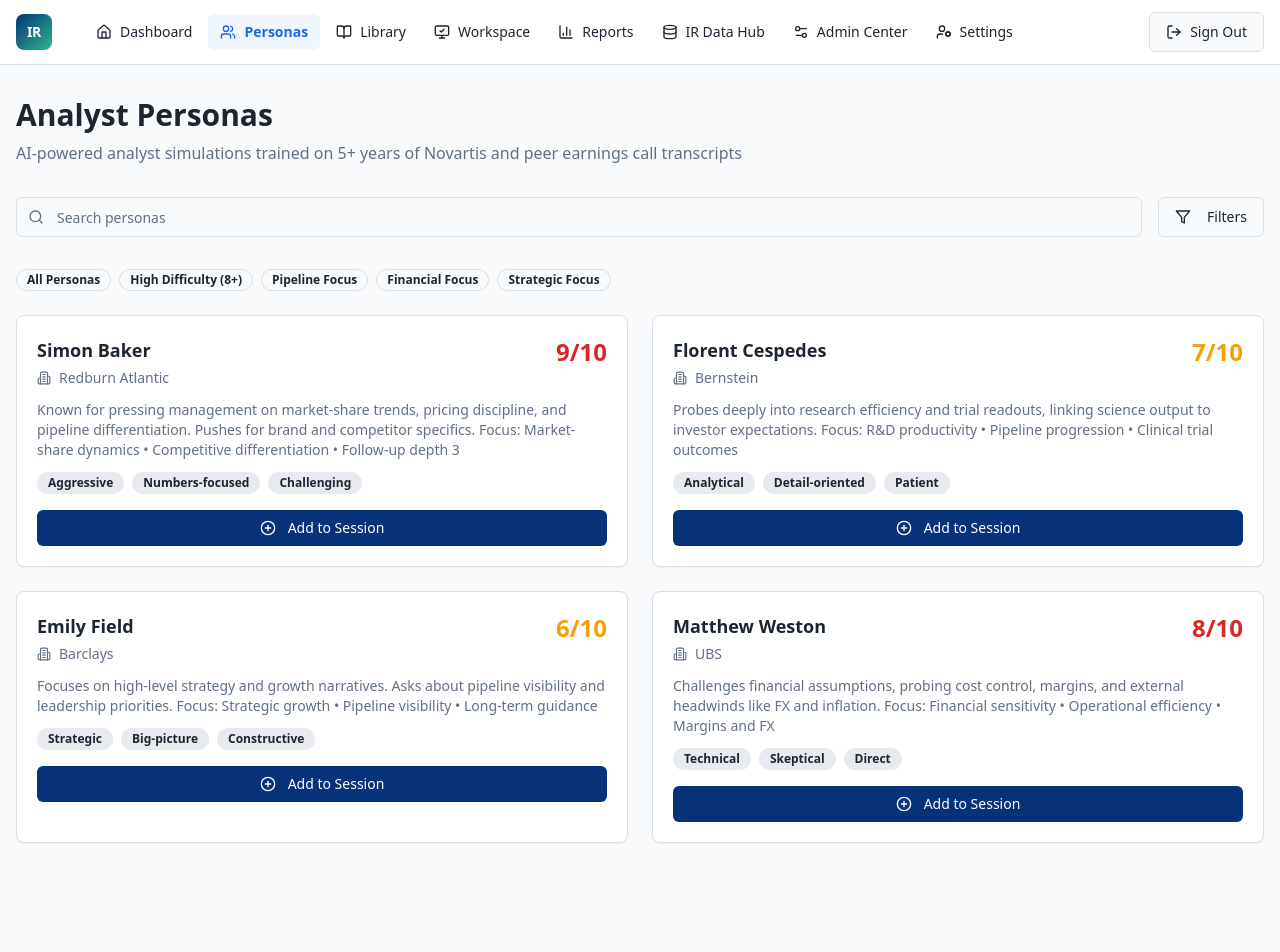
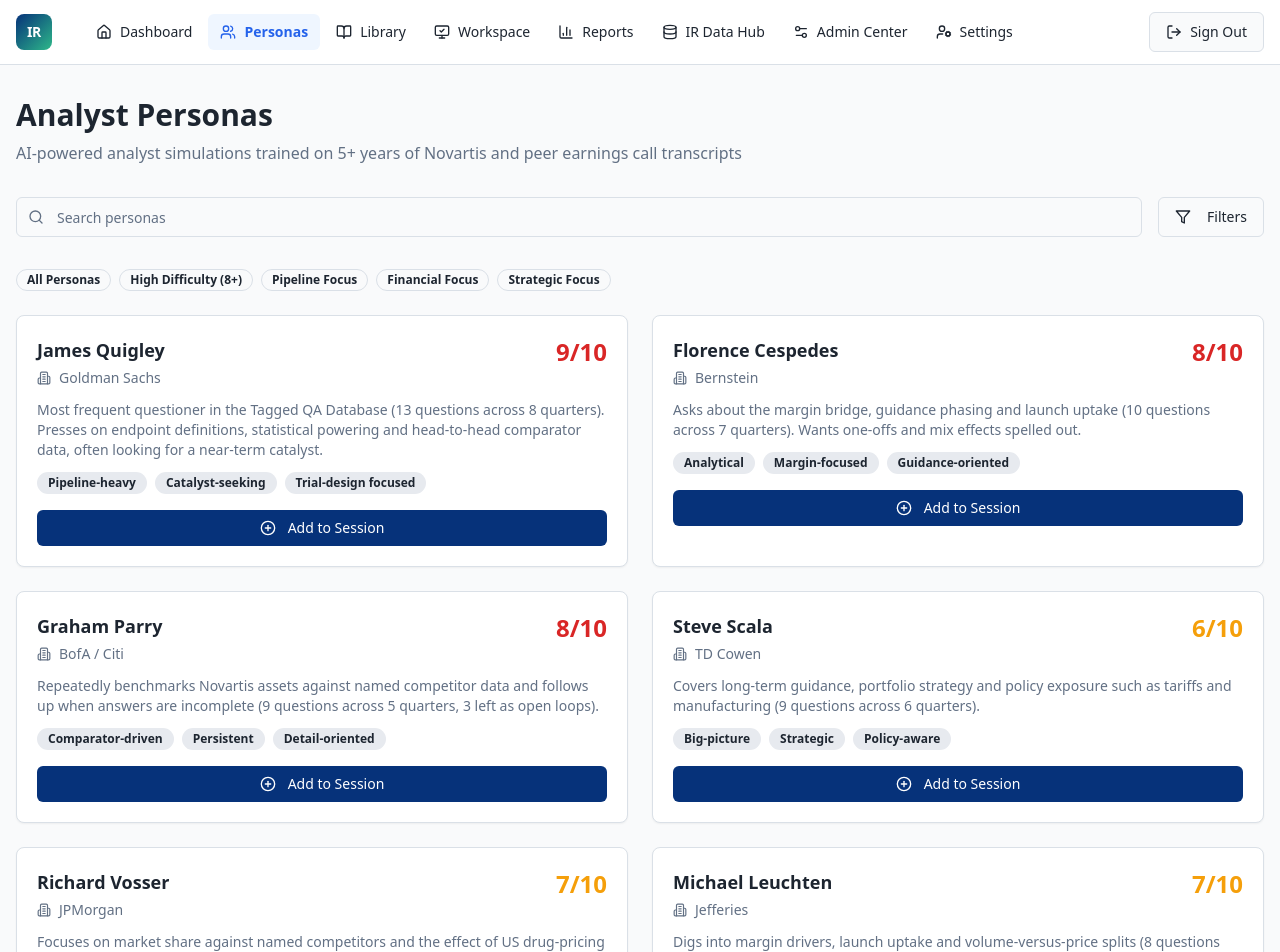
Before and after one commit to Shreeraj-Deshmukh/IR-Frontend, a React (Vite) app: page /personas in a window 1280 px wide. Shown: the top 952 px of the page. Before the commit the page ends 875 px from the top, so only its background shows below. Built offline with nearby package versions, Linux system fonts and the light colour scheme; the HTML template or start-up script is replaced by a standard one.

Commit message:
personas changed

```diff
--- a/src/data/personas.ts
+++ b/src/data/personas.ts
@@ -8,42 +8,63 @@ export interface Persona {
   focusAreas: string[];
 }
 
+// Ranked by number of questions in the Tagged QA Database (api/naive_prompt.txt, Table 2); only named analysts
+// with 8+ questions are included. Difficulty and style tags are illustrative, derived from each analyst's tagged
+// questions (catalyst-seeking, open-loop follow-ups, category mix).
 export const personas: Persona[] = [
   {
     id: 1,
-    name: "Simon Baker",
-    firm: "Redburn Atlantic",
-    style: ["Aggressive", "Numbers-focused", "Challenging"],
+    name: "James Quigley",
+    firm: "Goldman Sachs",
+    style: ["Pipeline-heavy", "Catalyst-seeking", "Trial-design focused"],
     difficulty: 9,
-    description: "Known for pressing management on market-share trends, pricing discipline, and pipeline differentiation. Pushes for brand and competitor specifics. Focus: Market-share dynamics • Competitive differentiation • Follow-up depth 3",
-    focusAreas: ["Market-share dynamics", "Competitive differentiation", "Follow-up depth 3"],
+    description: "Most frequent questioner in the Tagged QA Database (13 questions across 8 quarters). Presses on endpoint definitions, statistical powering and head-to-head comparator data, often looking for a near-term catalyst.",
+    focusAreas: ["Endpoint powering", "Comparator efficacy", "Gross-to-net"],
   },
   {
     id: 2,
-    name: "Florent Cespedes",
+    name: "Florence Cespedes",
     firm: "Bernstein",
-    style: ["Analytical", "Detail-oriented", "Patient"],
-    difficulty: 7,
-    description: "Probes deeply into research efficiency and trial readouts, linking science output to investor expectations. Focus: R&D productivity • Pipeline progression • Clinical trial outcomes",
-    focusAreas: ["R&D productivity", "Pipeline progression", "Clinical trial outcomes"],
+    style: ["Analytical", "Margin-focused", "Guidance-oriented"],
+    difficulty: 8,
+    description: "Asks about the margin bridge, guidance phasing and launch uptake (10 questions across 7 quarters). Wants one-offs and mix effects spelled out.",
+    focusAreas: ["Margin bridge", "Guidance cadence", "Launch uptake"],
   },
   {
     id: 3,
-    name: "Emily Field",
-    firm: "Barclays",
-    style: ["Strategic", "Big-picture", "Constructive"],
-    difficulty: 6,
-    description: "Focuses on high-level strategy and growth narratives. Asks about pipeline visibility and leadership priorities. Focus: Strategic growth • Pipeline visibility • Long-term guidance",
-    focusAreas: ["Strategic growth", "Pipeline visibility", "Long-term guidance"],
+    name: "Graham Parry",
+    firm: "BofA / Citi",
+    style: ["Comparator-driven", "Persistent", "Detail-oriented"],
+    difficulty: 8,
+    description: "Repeatedly benchmarks Novartis assets against named competitor data and follows up when answers are incomplete (9 questions across 5 quarters, 3 left as open loops).",
+    focusAreas: ["Comparator efficacy", "Gross-to-net", "Launch uptake"],
   },
   {
     id: 4,
-    name: "Matthew Weston",
-    firm: "UBS",
-    style: ["Technical", "Skeptical", "Direct"],
-    difficulty: 8,
-    description: "Challenges financial assumptions, probing cost control, margins, and external headwinds like FX and inflation. Focus: Financial sensitivity • Operational efficiency • Margins and FX",
-    focusAreas: ["Financial sensitivity", "Operational efficiency", "Margins and FX"],
+    name: "Steve Scala",
+    firm: "TD Cowen",
+    style: ["Big-picture", "Strategic", "Policy-aware"],
+    difficulty: 6,
+    description: "Covers long-term guidance, portfolio strategy and policy exposure such as tariffs and manufacturing (9 questions across 6 quarters).",
+    focusAreas: ["Long-term guidance", "LOE erosion", "Tariffs & manufacturing"],
+  },
+  {
+    id: 5,
+    name: "Richard Vosser",
+    firm: "JPMorgan",
+    style: ["Competitive", "Share-focused", "Policy-aware"],
+    difficulty: 7,
+    description: "Focuses on market share against named competitors and the effect of US drug-pricing policy (8 questions across 7 quarters).",
+    focusAreas: ["Competitor comparison", "IRA / Part D", "Gross-to-net"],
+  },
+  {
+    id: 6,
+    name: "Michael Leuchten",
+    firm: "Jefferies",
+    style: ["Numbers-focused", "Margin-driven", "Launch-curve focused"],
+    difficulty: 7,
+    description: "Digs into margin drivers, launch uptake and volume-versus-price splits (8 questions across 5 quarters).",
+    focusAreas: ["Margin bridge", "Launch uptake", "Volume vs price"],
   },
 ];
 
--- a/src/pages/SessionCreation.tsx
+++ b/src/pages/SessionCreation.tsx
@@ -11,6 +11,7 @@ import { Select, SelectContent, SelectItem, SelectTrigger, SelectValue } from "@
 import { Slider } from "@/components/ui/slider";
 import { Info, Users, FileText, UserCircle, CheckCircle, CheckCircle2, Circle, GripVertical, ArrowLeft, PlayCircle } from "lucide-react";
 import { useNavigate } from "react-router-dom";
+import { personas } from "@/data/personas";
 
 const steps = [
   { label: "Info", icon: Info },
@@ -28,12 +29,7 @@ const mockParticipants = [
   { id: 5, name: "Marie-France Tschudin", role: "President Innovative Meds" },
 ];
 
-const mockPersonas = [
-  { id: 1, name: "Simon Baker", firm: "Redburn Atlantic", difficulty: 9, focus: ["Financials", "Pipeline"] },
-  { id: 2, name: "Florent Cespedes", firm: "Bernstein", difficulty: 7, focus: ["Commercial", "Trials"] },
-  { id: 3, name: "Emily Field", firm: "Barclays", difficulty: 6, focus: ["Financials", "FX"] },
-  { id: 4, name: "Matthew Weston", firm: "UBS", difficulty: 8, focus: ["Pipeline", "Commercial"] },
-];
+const mockPersonas = personas.map((p) => ({ ...p, focus: p.focusAreas.slice(0, 2) }));
 
 export default function SessionCreation() {
   const [currentStep, setCurrentStep] = useState(0);
--- a/src/pages/SessionReport.tsx
+++ b/src/pages/SessionReport.tsx
@@ -3,6 +3,7 @@ import { Card } from "@/components/ui/card";
 import { Badge } from "@/components/ui/badge";
 import { Download, Share2, Lightbulb, Target, MessageSquare, TrendingUp, ArrowLeftCircle, BookOpen } from "lucide-react";
 import { useParams, useNavigate } from "react-router-dom";
+import { personas } from "@/data/personas";
 
 const highlights = [
   "Strong opening and strategic framing",
@@ -41,10 +42,10 @@ const coachNotes = [
 ];
 
 const personaHeatmap = [
-  { name: "Simon Baker", questions: 4, difficulty: 9, avgScore: 84 },
-  { name: "Florent Cespedes", questions: 3, difficulty: 7, avgScore: 89 },
-  { name: "Emily Field", questions: 2, difficulty: 6, avgScore: 91 },
-  { name: "Matthew Weston", questions: 3, difficulty: 8, avgScore: 86 },
+  { name: personas[0].name, questions: 4, difficulty: personas[0].difficulty, avgScore: 84 },
+  { name: personas[1].name, questions: 3, difficulty: personas[1].difficulty, avgScore: 89 },
+  { name: personas[2].name, questions: 2, difficulty: personas[2].difficulty, avgScore: 91 },
+  { name: personas[3].name, questions: 3, difficulty: personas[3].difficulty, avgScore: 86 },
 ];
 
 export default function SessionReport() {
```
